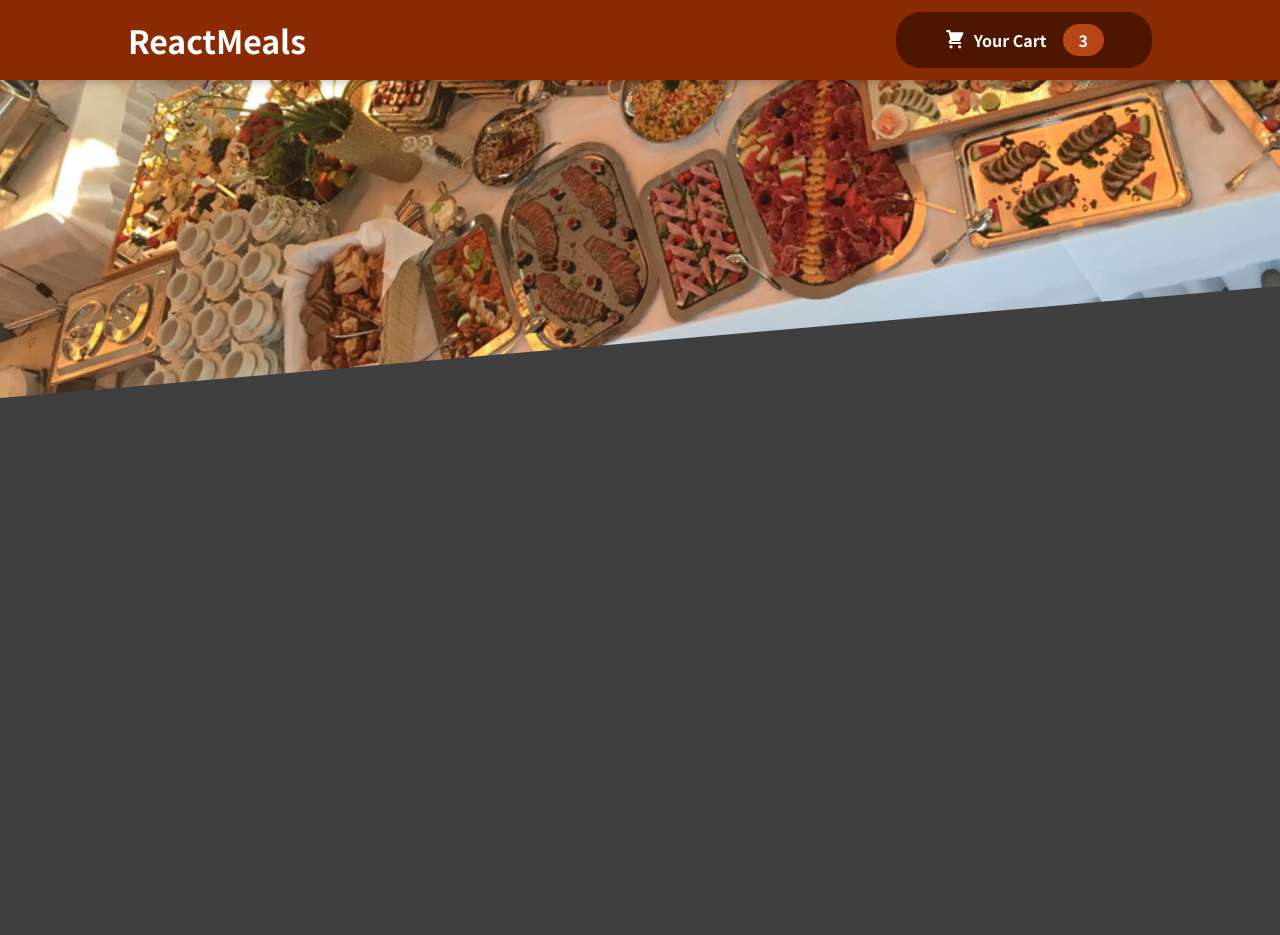
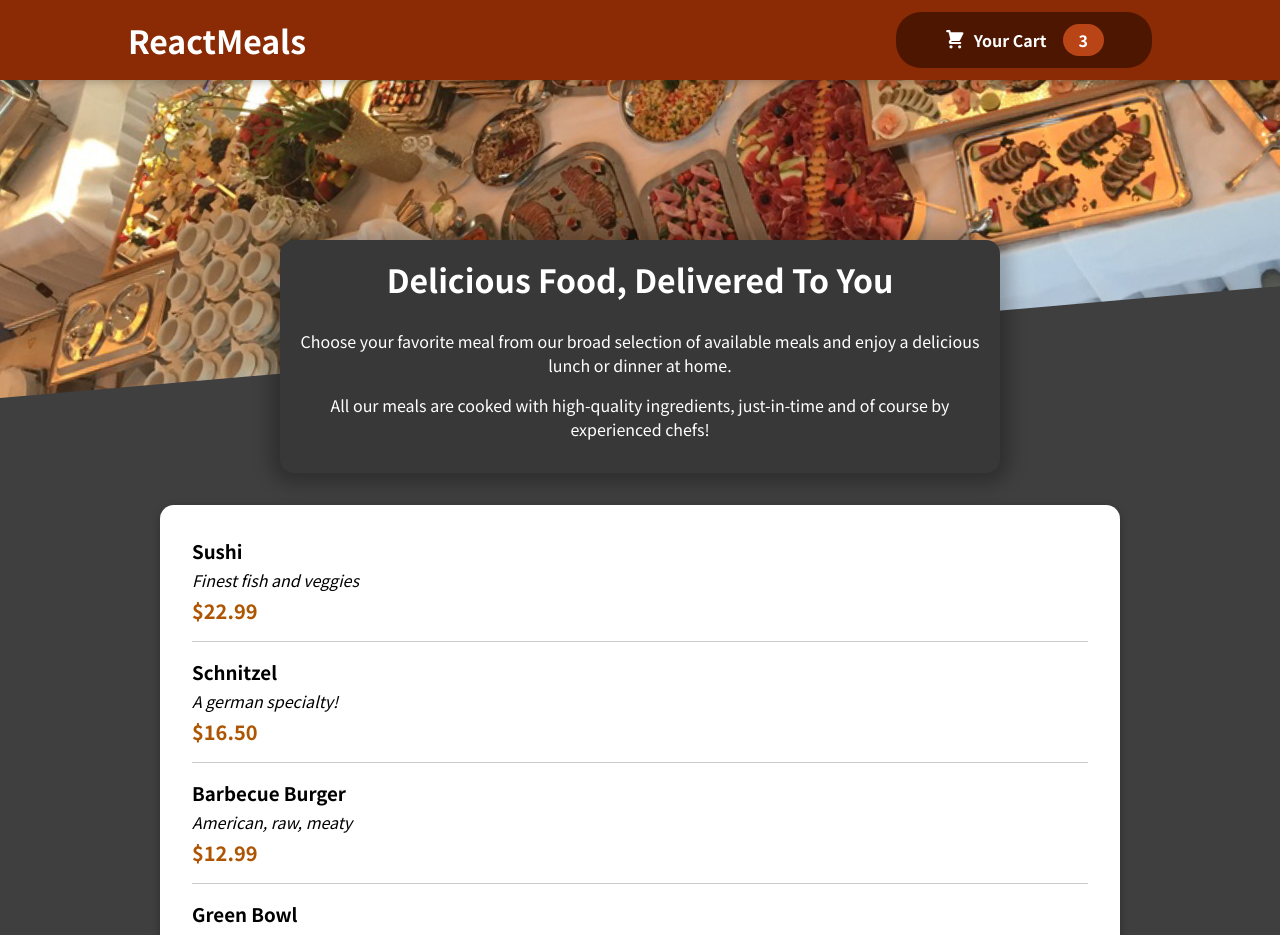
Before and after one commit to rhenaldoaryap/react-project, a React (Create React App) app: page / in a window 1280 px wide. Shown: the top 935 px of the page. Before the commit the page ends 800 px from the top, so only its background shows below. Built offline with nearby package versions, Linux system fonts and the light colour scheme.

Commit message:
output individual meal items

```diff
--- a/src/App.js
+++ b/src/App.js
@@ -1,10 +1,14 @@
 import { Fragment } from "react";
 import Header from "./components/Layout/Header";
+import Meals from "./components/Meals/Meals";
 
 function App() {
   return (
     <Fragment>
       <Header />
+      <main>
+        <Meals />
+      </main>
     </Fragment>
   );
 }
--- a/src/components/Meals/AvailableMeals.js
+++ b/src/components/Meals/AvailableMeals.js
@@ -0,0 +1,51 @@
+import Card from "../UI/Card";
+import MealItem from "./MealItem/MealItem";
+import classes from "./AvailableMeals.module.css";
+
+const DUMMY_MEALS = [
+  {
+    id: "m1",
+    name: "Sushi",
+    description: "Finest fish and veggies",
+    price: 22.99,
+  },
+  {
+    id: "m2",
+    name: "Schnitzel",
+    description: "A german specialty!",
+    price: 16.5,
+  },
+  {
+    id: "m3",
+    name: "Barbecue Burger",
+    description: "American, raw, meaty",
+    price: 12.99,
+  },
+  {
+    id: "m4",
+    name: "Green Bowl",
+    description: "Healthy...and green...",
+    price: 18.99,
+  },
+];
+
+const AvailableMeals = () => {
+  const mealsList = DUMMY_MEALS.map((meal) => (
+    <MealItem
+      key={meal.id}
+      name={meal.name}
+      description={meal.description}
+      price={meal.price}
+    />
+  ));
+
+  return (
+    <section className={classes.meals}>
+      <Card>
+        <ul>{mealsList}</ul>
+      </Card>
+    </section>
+  );
+};
+
+export default AvailableMeals;
--- /dev/null
+++ b/src/components/Meals/MealItem/MealItem.js
@@ -0,0 +1,18 @@
+import classes from "./MealItem.module.css";
+
+const Meal = (props) => {
+  const price = `$${props.price.toFixed(2)}`;
+
+  return (
+    <li className={classes.meal}>
+      <div>
+        <h3>{props.name}</h3>
+        <div className={classes.description}>{props.description}</div>
+        <div className={classes.price}>{price}</div>
+      </div>
+      <div></div>
+    </li>
+  );
+};
+
+export default Meal;
--- /dev/null
+++ b/src/components/Meals/MealItem/MealItem.module.css
@@ -0,0 +1,22 @@
+.meal {
+  display: flex;
+  justify-content: space-between;
+  margin: 1rem;
+  padding-bottom: 1rem;
+  border-bottom: 1px solid #ccc;
+}
+
+.meal h3 {
+  margin: 0 0 0.25rem 0;
+}
+
+.description {
+  font-style: italic;
+}
+
+.price {
+  margin-top: 0.25rem;
+  font-weight: bold;
+  color: #ad5502;
+  font-size: 1.25rem;
+}
--- a/src/components/Meals/Meals.js
+++ b/src/components/Meals/Meals.js
@@ -0,0 +1,15 @@
+import { Fragment } from "react";
+import AvailableMeals from "./AvailableMeals";
+import MealsSummary from "./MealsSummary";
+
+
+const Meals = () => {
+    return (
+        <Fragment>
+            <MealsSummary />
+            <AvailableMeals />
+        </Fragment>
+    )
+}
+
+export default Meals;
--- /dev/null
+++ b/src/components/UI/Card.js
@@ -0,0 +1,7 @@
+import classes from "./Card.module.css";
+
+const Card = (props) => {
+  return <div className={classes.card}>{props.children}</div>;
+};
+
+export default Card;
--- /dev/null
+++ b/src/components/UI/Card.module.css
@@ -0,0 +1,6 @@
+.card {
+  padding: 1rem;
+  box-shadow: 0 2px 8px rgba(0, 0, 0, 0.25);
+  border-radius: 14px;
+  background-color: white;
+}
```
Also changed, not shown: src/components/Meals/MealItem/MealItemForm.js (added).
